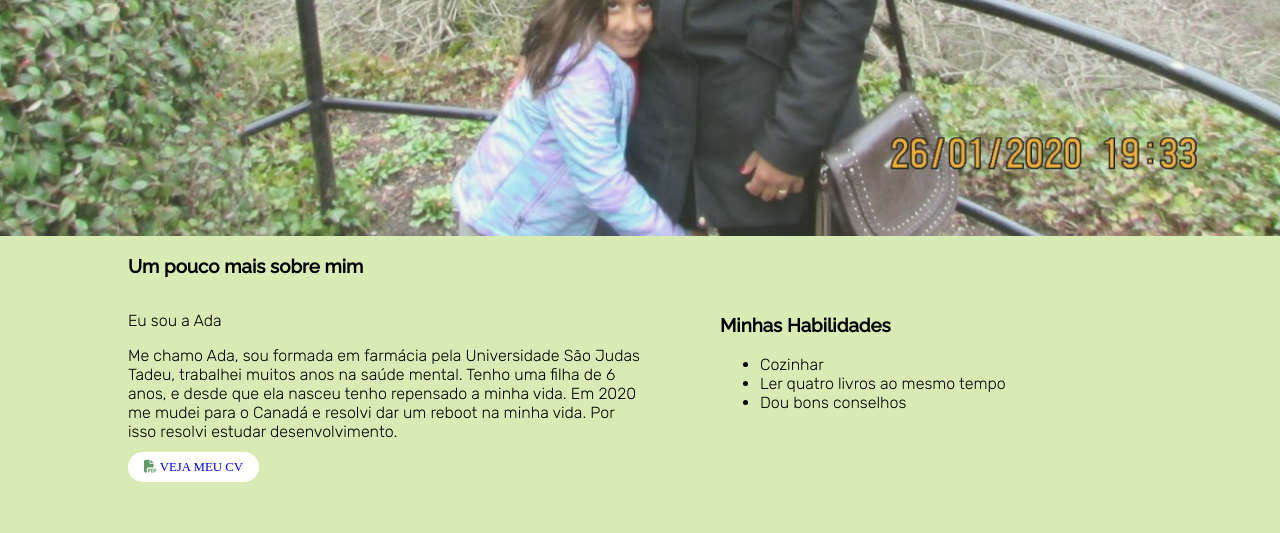
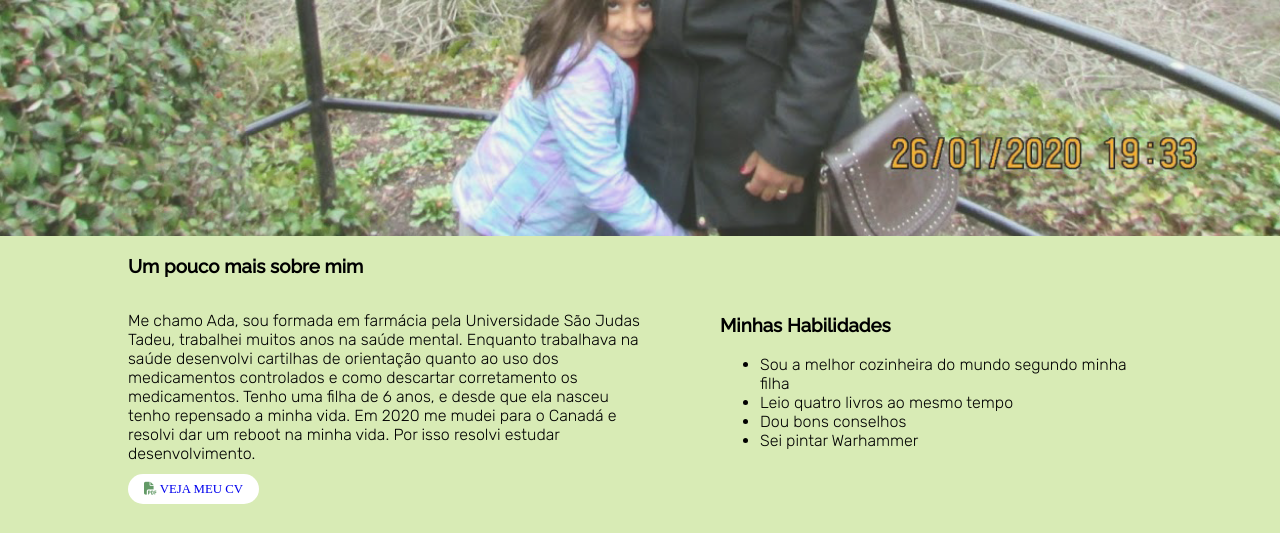
Before and after one commit to AdaFPC/adafpc.github.io, a plain HTML site: page index.html in a window 1280 px wide. Shown: the part 404-937 px from the top of the page. Drawn offline with nearby package versions, Linux system fonts and the light colour scheme.

Commit message:
versão quase final

```diff
--- a/index.html
+++ b/index.html
@@ -28,8 +28,8 @@
         <h3>Um pouco mais sobre mim</h3>
         <div class="sobre_mim">
             <div class="sobre_conteudo">
-                <p> Eu sou a Ada </p>
-                <p> Me chamo Ada, sou formada em farmácia pela Universidade São Judas Tadeu, trabalhei muitos anos na saúde mental. Tenho uma filha de 6 anos, e desde que ela nasceu tenho repensado a minha vida. Em 2020 me mudei para o Canadá e resolvi dar um reboot na minha vida. Por isso resolvi estudar desenvolvimento.
+
+                <p> Me chamo Ada, sou formada em farmácia pela Universidade São Judas Tadeu, trabalhei muitos anos na saúde mental. Enquanto trabalhava na saúde desenvolvi cartilhas de orientação quanto ao uso dos medicamentos controlados e como descartar corretamento os medicamentos. Tenho uma filha de 6 anos, e desde que ela nasceu tenho repensado a minha vida. Em 2020 me mudei para o Canadá e resolvi dar um reboot na minha vida. Por isso resolvi estudar desenvolvimento.
 
                 </p>
                 <a href="img/CV.pdf" target="_blank"><i class="fas fa-file-pdf" style="color:#639a67;"></i> Veja meu CV</a>
@@ -37,9 +37,10 @@
             <div class="sobre_habilidades">
                 <h3>Minhas Habilidades</h3>
                 <ul>
-                    <li>Cozinhar</li>
-                    <li>Ler quatro livros ao mesmo tempo</li>
+                    <li>Sou a melhor cozinheira do mundo segundo minha filha</li>
+                    <li>Leio quatro livros ao mesmo tempo</li>
                     <li>Dou bons conselhos</li>
+                    <li>Sei pintar Warhammer</li>
 
                 </ul>
             </div>
```
